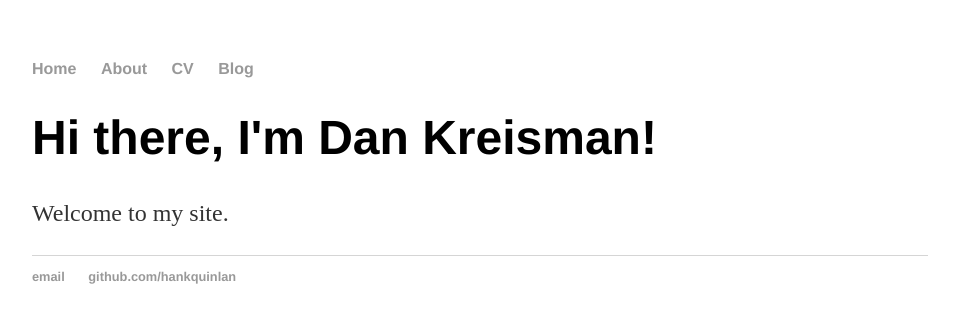
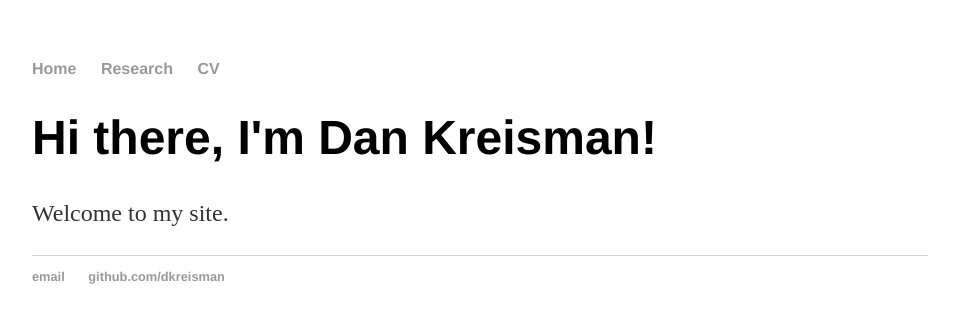
Before and after one commit to dkreisman/dkreisman.github.io, a Jekyll site: the page built from index.html, in a window 1280 px wide. Shown: the top 323 px of the page, without its empty margins (160-1119 px from the left). Built offline with Jekyll 4.4.1, drawn with Linux system fonts in a browser that asks for light colours.

Commit message:
Update default.html

```diff
--- a/_layouts/default.html
+++ b/_layouts/default.html
@@ -9,9 +9,8 @@
 			<nav>
 	    		<ul>
 	        		<li><a href="/">Home</a></li>
-		        	<li><a href="/about">About</a></li>
+		        	<li><a href="/research">Research</a></li>
 	        		<li><a href="/cv">CV</a></li>
-	        		<li><a href="/blog">Blog</a></li>
 	    		</ul>
 			</nav>
 			<div class="container">
@@ -21,8 +20,8 @@
 			</div><!-- /.container -->
 			<footer>
 	    		<ul>
-	        		<li><a href="mailto:hankquinlanhub@gmail.com">email</a></li>
-	        		<li><a href="https://github.com/hankquinlan">github.com/hankquinlan</a></li>
+	        		<li><a href="mailto:dkreisman@gsu.edu">email</a></li>
+	        		<li><a href="https://github.com/dkreisman">github.com/dkreisman</a></li>
 				</ul>
 			</footer>
 		</body>
```
